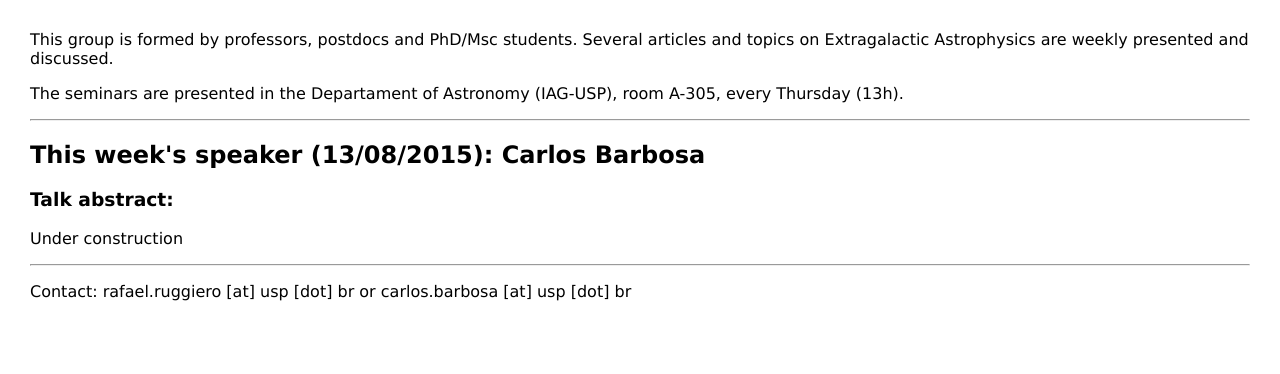
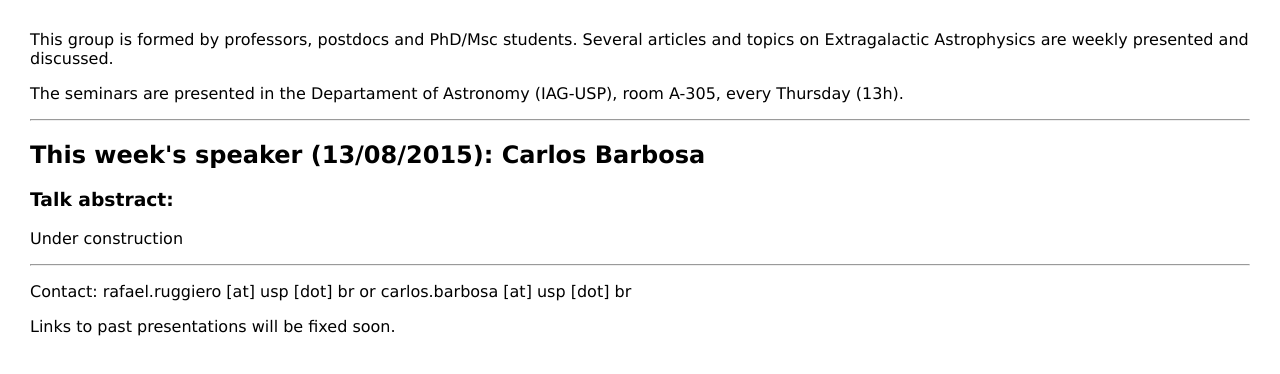
Before and after one commit to rcv-legado/ruggiero.github.io, a plain HTML site: page content.html in a window 1280 px wide. Drawn offline with Linux system fonts and the light colour scheme.

Commit message:
warning added

```diff
--- a/content.html
+++ b/content.html
@@ -19,6 +19,7 @@ body {
 <p>Under construction</p>
 <hr>
 <p>Contact: rafael.ruggiero [at] usp [dot] br or carlos.barbosa [at] usp [dot] br</p>
+<p>Links to past presentations will be fixed soon.</p>
 
 </body>
 
```
